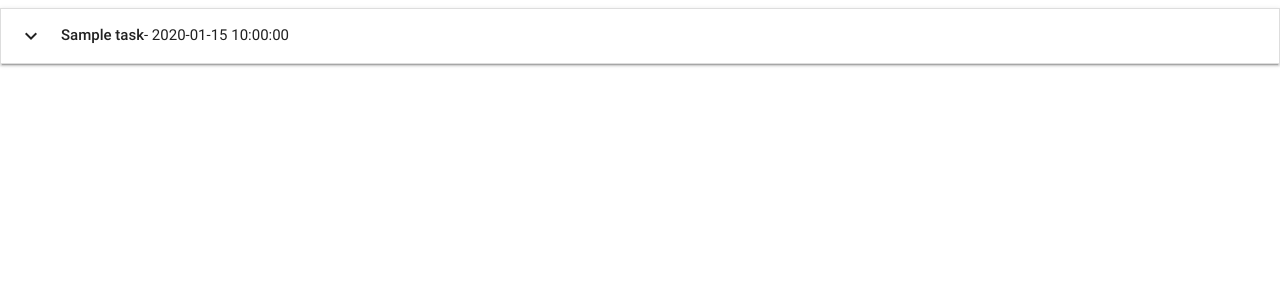
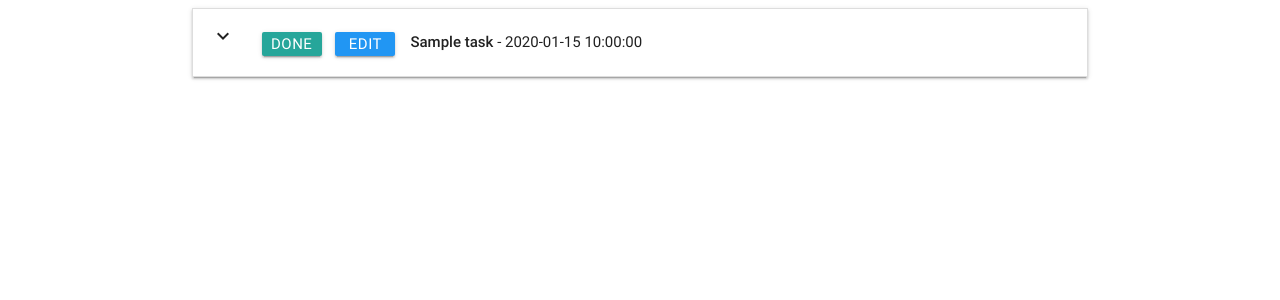
Before and after one commit to AdrianHavengaBennett/task-manager, a Flask app: page /get_tasks in a window 1280 px wide. Shown: the top 300 px of the page. Run offline with Flask 2, Linux system fonts and the light colour scheme; a database or web service that is not in the repository returns one stand-in record (values such as "Sample title"); some libraries are stand-ins or nearby versions.

Commit message:
added funtionality and saving

```diff
--- a/app.py
+++ b/app.py
@@ -11,12 +11,12 @@ app.config["MONGO_URI"] = "mongodb+srv://xxx:xxx@myfirstcluster-e8a5p.mongodb.ne
 mongo = PyMongo(app)
 
 
+@app.route("/")
 @app.route("/get_tasks")
 def get_tasks():
     return render_template("tasks.html", tasks=mongo.db.tasks.find())
 
 
-@app.route("/")
 @app.route("/add_task")
 def add_task():
     return render_template("addtask.html", categories=mongo.db.categories.find())
@@ -29,6 +29,13 @@ def insert_task():
     return redirect(url_for("get_tasks"))
 
 
+@app.route("/edit_task/<task_id>")
+def edit_task(task_id):
+    the_task = mongo.db.tasks.find_one({"_id": ObjectId(task_id)})
+    all_categories = mongo.db.categories.find()
+    return render_template("edittask.html", task=the_task, categories=all_categories)
+
+
 if __name__ == "__main__":
     app.run(host=os.environ.get("IP", "127.0.0.1"),
             port=int(os.environ.get("PORT", "5000")),
--- /dev/null
+++ b/static/css/style.css
@@ -0,0 +1,11 @@
+.btn_small {
+    height: 24px;
+    width: 60px;
+    line-height: 24px;
+    margin: 5px 5px;
+    padding: 0 0.5em;
+    }
+
+div .task_header {
+    margin: auto 10px;
+}
--- a/templates/base.html
+++ b/templates/base.html
@@ -3,11 +3,13 @@
 <head>
     <link href="https://fonts.googleapis.com/icon?family=Material+Icons" rel="stylesheet">
     <link rel="stylesheet" href="https://cdnjs.cloudflare.com/ajax/libs/materialize/0.100.2/css/materialize.min.css">
+    <link rel="stylesheet" href="{{ url_for('static', filename='css/style.css') }}" type="text/css">
 </head>
 <body>
-    {% block content %}
-
-    {% endblock %}
+    <div class="container">
+        {% block content %}
+        {% endblock %}
+    </div>
     <script src="https://cdnjs.cloudflare.com/ajax/libs/jquery/3.4.1/jquery.min.js" integrity="sha256-CSXorXvZcTkaix6Yvo6HppcZGetbYMGWSFlBw8HfCJo=" crossorigin="anonymous"></script>
     <script src="https://cdnjs.cloudflare.com/ajax/libs/materialize/0.100.2/js/materialize.min.js"></script>
     <script>
@@ -19,8 +21,8 @@
             selectMonths: true, // Creates a dropdown to control month
             selectYears: 15, // Creates a dropdown of 15 years to control year,
             today: 'Today',
-            clear: 'Clear',
-            close: 'Ok',
+            clear: 'Choose Again',
+            close: 'Save & Close',
             closeOnSelect: false // Close upon selecting a date,
         });
         document.getElementById("matfix").addEventListener("click", function(e) {
--- a/templates/tasks.html
+++ b/templates/tasks.html
@@ -9,8 +9,15 @@
 
     <ul class="collapsible">
         <li>
-            <div class="collapsible-header"><i class="material-icons">expand_more</i>
-                <strong>{{task.task_name}}</strong> - {{task.due_date}}
+            <div class="collapsible-header">
+                <div class="col s3">
+                    <i class="material-icons">expand_more</i>
+                    <a class="waves-effect waves-light btn btn_small">Done</a>
+                    <a href= "{{ url_for('edit_task', task_id=task._id) }}" class="waves-effect waves-light btn btn_small blue">Edit</a>
+                </div>
+                <div class="task_header col s9">
+                    <strong>{{task.task_name}}</strong> - {{task.due_date}}
+                </div>
             </div>
             <div class="collapsible-body">
                 <span>
```
Also changed, not shown: templates/edittask.html (added, +58 -0 lines).
